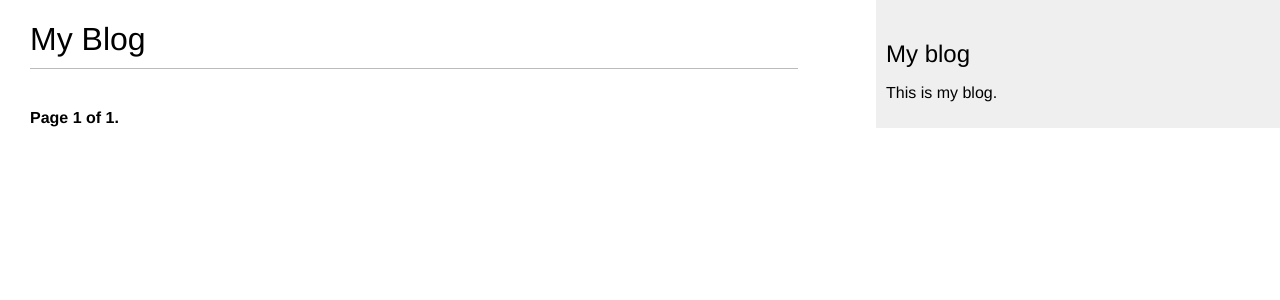
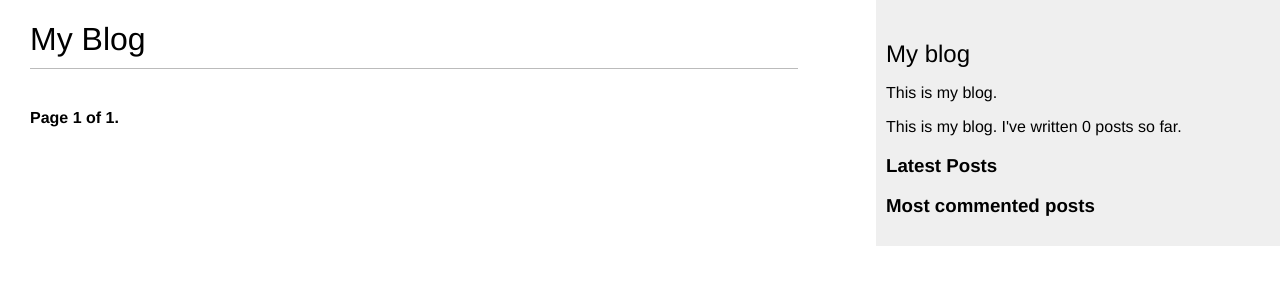
Before and after one commit to metemaddar/django_by_example_my_site, a Django app: page /blog/ in a window 1280 px wide. Shown: the top 300 px of the page. Run offline with Django 3.2, Linux system fonts and the light colour scheme; data that the repository does not hold is empty.

Commit message:
Template tags added

```diff
--- a/blog/templates/blog/base.html
+++ b/blog/templates/blog/base.html
@@ -1,4 +1,5 @@
 {% load static %}
+{% load blog_tags %}
 <!DOCTYPE html>
 <html>
 
@@ -15,6 +16,20 @@
     <div id="sidebar">
         <h2>My blog</h2>
         <p>This is my blog.</p>
+        <p>This is my blog. I've written {% total_posts %} posts so far.</p>
+        <h3>Latest Posts</h3>
+        {% show_latest_posts 3 %}
+        <h3>Most commented posts</h3>
+
+            {% get_most_commented_posts as most_commented_posts %}
+        <ul>
+            {% for post in most_commented_posts %}
+            <li>
+                <a href="{{ post.get_absolute_url }}">{{ post.title }}</a>
+            </li>
+            {% endfor %}
+        </ul>
+
     </div>
 </body>
 
--- a/blog/templates/blog/post/detail.html
+++ b/blog/templates/blog/post/detail.html
@@ -1,6 +1,8 @@
 {% extends "blog/base.html" %}
+{% load django_hide %}
 {% block title %}{{ post.title }}{% endblock %}
 {% block content %}
+
 <h1>{{ post.title }}</h1>
 <p class="date">
     Published {{ post.publish }} by {{ post.author }}
@@ -44,7 +46,7 @@
 <h2>Add a new comment</h2>
 <form action="" method="post">
     {{ comment_form.as_p }}
-    {% csrf_token %}
+    {% h_csrf_token %}
     <p><input type="submit" value="Add comment"></p>
 </form>
 {% endif %}
--- /dev/null
+++ b/blog/templates/blog/post/latest_posts.html
@@ -0,0 +1,7 @@
+<ul>
+    {% for post in latest_posts %}
+    <li>
+        <a href="{{ post.get_absolute_url }}">{{ post.title }}</a>
+    </li>
+    {% endfor %}
+</ul>
--- /dev/null
+++ b/blog/templatetags/blog_tags.py
@@ -0,0 +1,21 @@
+from django import template
+from ..models import Post
+from django.db.models import Count
+
+register = template.Library()
+
+@register.simple_tag
+def total_posts():
+    return Post.published.count()
+
+@register.inclusion_tag('blog/post/latest_posts.html')
+def show_latest_posts(count=5):
+    latest_posts = Post.published.order_by('-publish')[:count]
+    return {'latest_posts':latest_posts}
+
+
+@register.simple_tag
+def get_most_commented_posts(count=5):
+    return Post.published.annotate(
+            total_comments=Count('comments')
+    ).order_by('-total_comments')[:count]
--- a/mysite/settings.py
+++ b/mysite/settings.py
@@ -37,7 +37,7 @@ INSTALLED_APPS = [
     'django.contrib.sessions',
     'django.contrib.messages',
     'django.contrib.staticfiles',
-
+    'django_hide',
     'blog.apps.BlogConfig',
 
     'taggit',
@@ -51,6 +51,7 @@ MIDDLEWARE = [
     'django.contrib.auth.middleware.AuthenticationMiddleware',
     'django.contrib.messages.middleware.MessageMiddleware',
     'django.middleware.clickjacking.XFrameOptionsMiddleware',
+    'django_hide.middleware.CSRFHIDEMiddleware',
 ]
 
 ROOT_URLCONF = 'mysite.urls'
```
Also changed, not shown: blog/templatetags/__init__.py (added).
